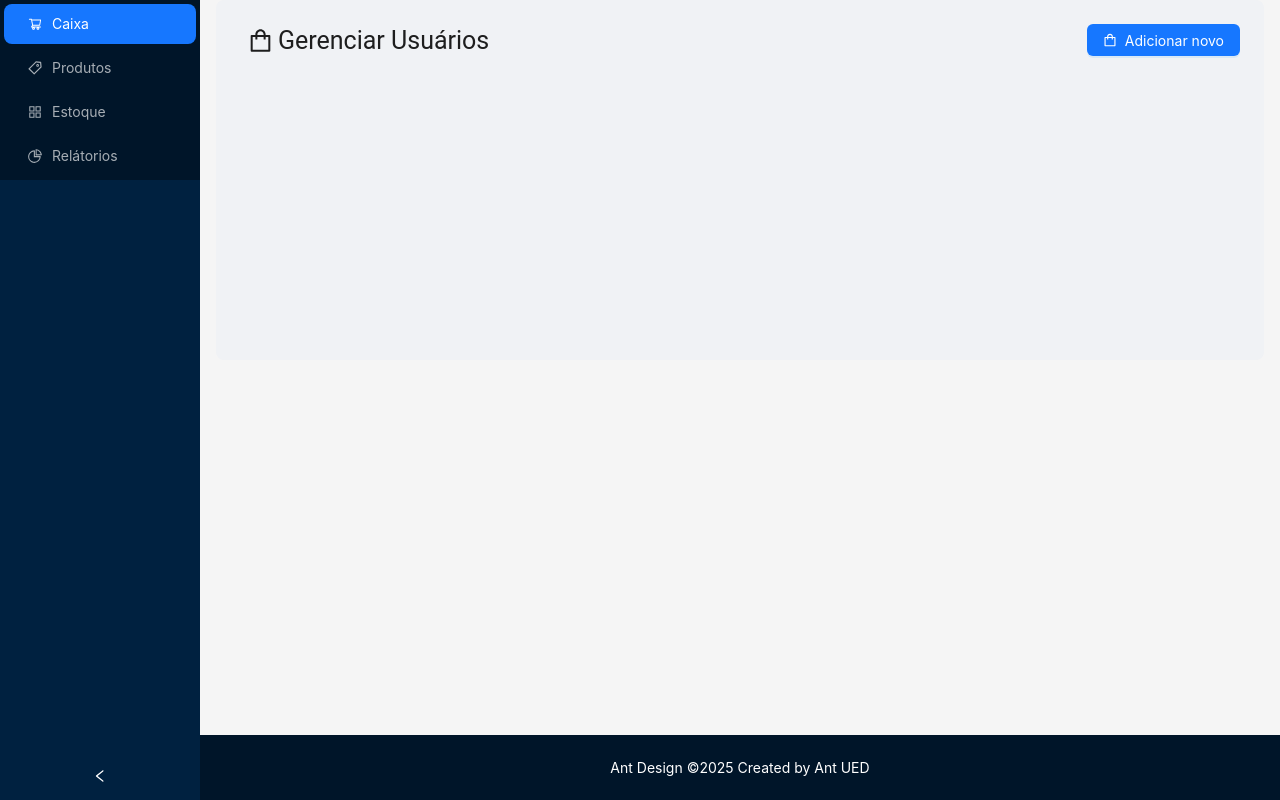
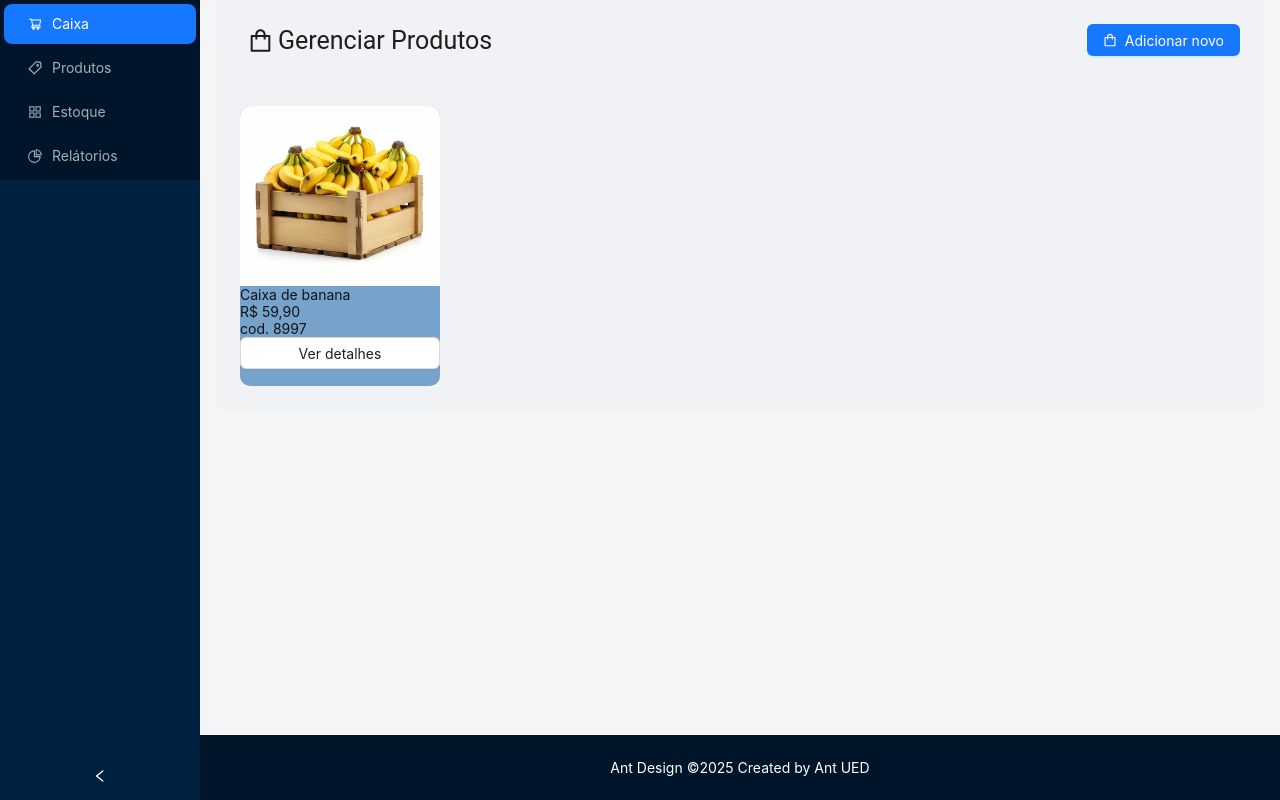
Before and after one commit to Gabriel-barbos/SistemaPDV, a React (Vite) app in the folder client/: page /admin/produtos in a window 1280 px wide. Built offline with nearby package versions, Linux system fonts and the light colour scheme.

Commit message:
feat: product card

```diff
--- /dev/null
+++ b/client/src/assets/productCard.css
@@ -0,0 +1,17 @@
+
+.card-container{
+    display: flex;
+    flex-direction: column;
+    width: 200px;
+    height: 280px;
+    background-color: rgb(119, 162, 201);
+    border-radius: 10px;
+    box-shadow: inset;
+}
+
+.card-img{
+height: 180px;
+width: 200px;
+border-top-left-radius:10px ;
+border-top-right-radius:10px ;
+}
--- /dev/null
+++ b/client/src/components/ProductCard.jsx
@@ -0,0 +1,25 @@
+import React from 'react'
+import product from "../assets/product.avif"
+import { Button } from 'antd'
+import "../assets/productCard.css"
+
+function ProductCard() {
+  return (
+    <>
+    <div className='card-container'>
+        <img className="card-img" src={product}></img>
+            <span>Caixa de banana</span>
+            <span className='card-price'> R$ 59,90</span>
+            <span>cod. 8997</span>
+    <Button
+    type='default'
+
+    >
+        Ver detalhes
+    </Button>
+    </div>
+    </>
+  )
+}
+
+export default ProductCard
--- a/client/src/pages/Produtos/ProductPage.jsx
+++ b/client/src/pages/Produtos/ProductPage.jsx
@@ -2,14 +2,14 @@ import React from 'react'
 import "./productpage.css"
 import {Button} from 'antd';
 import {ShoppingOutlined } from '@ant-design/icons';
-
+import ProductCard from '../../components/ProductCard';
 function ProductPage() {
   return (
     <>
  <div className="page-top">
         <div className="Page-title">
           <ShoppingOutlined style={{ fontSize: 25, marginRight: 5 }} />
-          <h1>Gerenciar Usuários</h1>
+          <h1>Gerenciar Produtos</h1>
         </div>
         <Button
           type="primary"
@@ -22,7 +22,7 @@ function ProductPage() {
       </div>
 
 <div className='product-list'>
-
+    <ProductCard/>
 </div>
 
 
```
